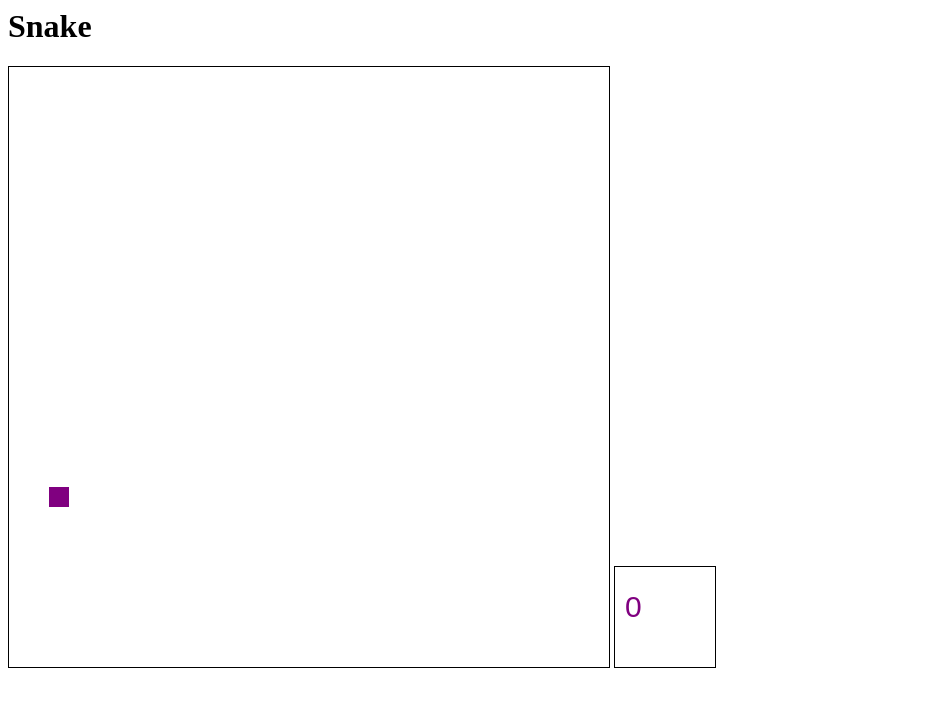
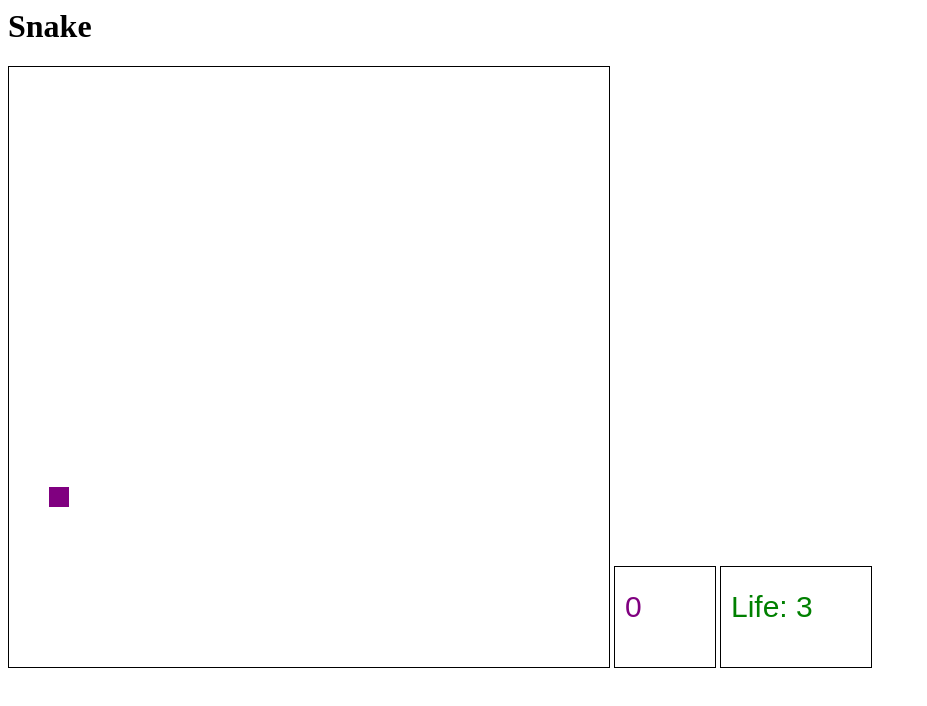
Before and after one commit to rg-km/se-be4-kelompok7, a plain HTML site: page snake-game/index.html in a window 1280 px wide. Shown: the whole page, without its empty margins (0-927 px from the left). Drawn offline with Linux system fonts and the light colour scheme.

Commit message:
feat: add life

```diff
--- a/snake-game/index.html
+++ b/snake-game/index.html
@@ -8,6 +8,7 @@
     <h1>Snake</h1>
     <canvas id="snakeBoard" width="600" height="600" style="border:1px solid #000000;"></canvas>
     <canvas id="score1Board" width="100" height="100" style="border:1px solid #000000;"></canvas>
+    <canvas id="lifeBoard" width="150" height="100" style="border:1px solid #000000;"></canvas>
 </body>
 
 </html>
--- a/snake-game/script.js
+++ b/snake-game/script.js
@@ -29,6 +29,7 @@ let snake = {
     position: initPosition(),
     direction: initDirection(),
     score: 0,
+    life: 3,
 }
 let apple1 = {
     position: initPosition(),
@@ -37,10 +38,34 @@ let apple2 = {
     position: initPosition(),
 }
 
+let life = {
+    color: "green",
+    position: initPosition(),
+    id: "lifeBoard",
+}
+
+function isPrime(number) {
+    let divider = 0;
+
+    for (let i = 1; i <= number; i++) {
+        if (number % i == 0) {
+            divider++
+        }
+    }
+
+    return (divider == 2) ? true : false
+}
+
 function drawApple(ctx, apple) {
     base_image = new Image();
     base_image.src = 'assets/apple.png';
     ctx.drawImage(base_image, apple.position.x * CELL_SIZE, apple.position.y * CELL_SIZE, CELL_SIZE, CELL_SIZE);
+}
+
+function drawLife(ctx, obj) {
+    ctx.fillStyle = obj.color;
+
+    ctx.fillRect(obj.position.x * CELL_SIZE, obj.position.y * CELL_SIZE, CELL_SIZE, CELL_SIZE);
 }
 
 function drawSnake(ctx, snake) {
@@ -75,6 +100,16 @@ function drawScore(snake) {
     scoreCtx.fillText(snake.score, 10, scoreCanvas.scrollHeight / 2);
 }
 
+function drawLifeCount(life) {
+    let canvas = document.getElementById(life.id);
+    let ctx = canvas.getContext("2d");
+
+    ctx.clearRect(0, 0, CANVAS_SIZE, CANVAS_SIZE);
+    ctx.font = "30px Arial";
+    ctx.fillStyle = life.color
+    ctx.fillText("Life: " + snake.life, 10, canvas.scrollHeight / 2);
+}
+
 function draw() {
     setInterval(function () {
         let snakeCanvas = document.getElementById("snakeBoard");
@@ -87,7 +122,12 @@ function draw() {
         drawApple(ctx, apple1)
         drawApple(ctx, apple2)
 
+        if (isPrime(snake.score)) {
+            drawLife(ctx, life);
+        }
+
         drawScore(snake);
+        drawLifeCount(life);
     }, REDRAW_INTERVAL);
 }
 
@@ -114,6 +154,11 @@ function eat(snake, apple1, apple2) {
     if (snake.position.x == apple2.position.x && snake.position.y == apple2.position.y) {
         apple2.position = initPosition();
         snake.score++;
+    }
+
+    if (snake.position.x == life.position.x && snake.position.y == life.position.y && isPrime(snake.score)) {
+        life.position = initPosition();
+        snake.life++;
     }
 }
 
```
